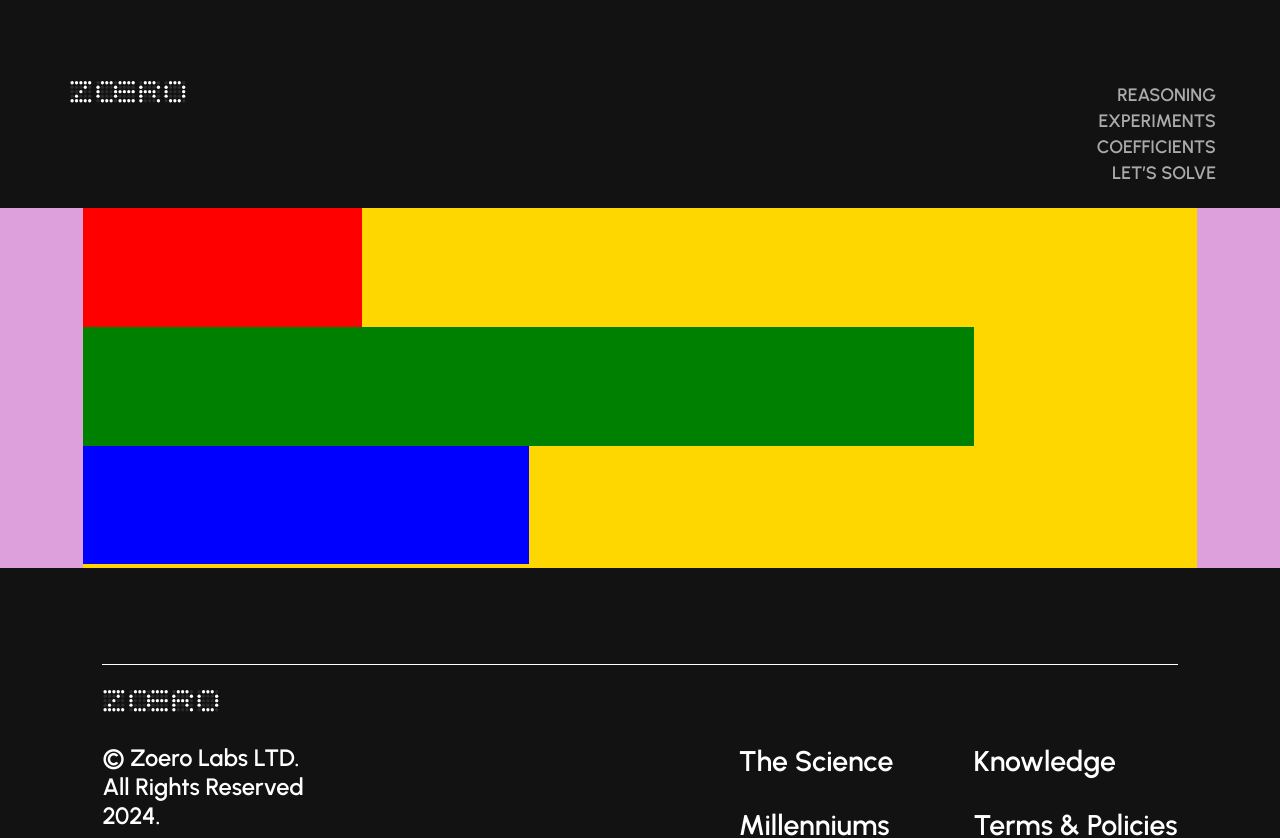
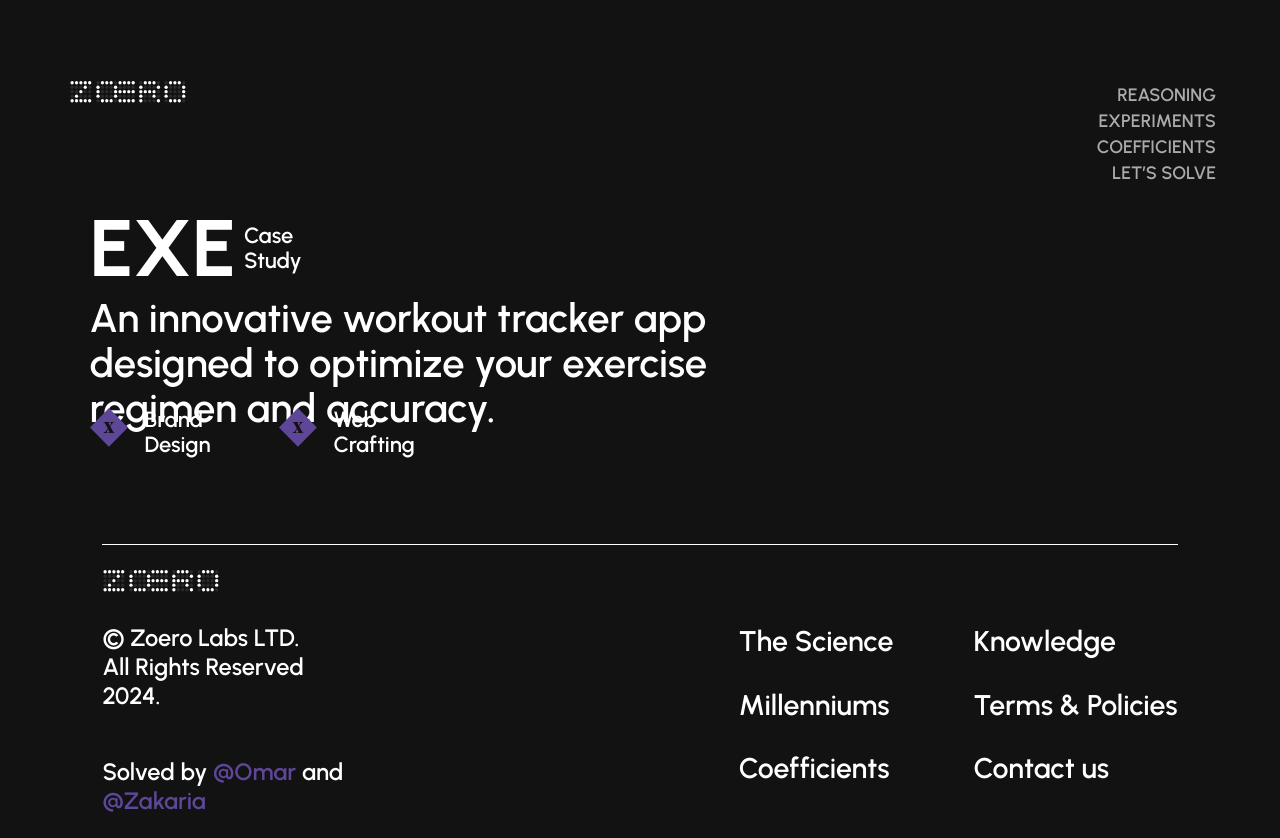
Before and after one commit to ivantrejoc/zoerowebsite, a React (Vite) app: page /experiments in a window 1280 px wide. Shown: the top 838 px of the page. Built offline with nearby package versions, Linux system fonts and the light colour scheme.

Commit message:
experiments/main-hero

```diff
--- a/src/assets/css/_default.css
+++ b/src/assets/css/_default.css
@@ -201,3 +201,12 @@ letter-spacing: 0.15rem;
 .footerLinks:hover{
   text-decoration: underline;
 }
+
+/* EXPERIMENTS STYLES */
+
+#x-icon{
+  width: 2.42894rem;
+  height: 2.42894rem;
+  flex-shrink: 0;
+  box-sizing: border-box
+}
--- a/src/pages/Experiments.jsx
+++ b/src/pages/Experiments.jsx
@@ -1,5 +1,6 @@
-import { Box } from "@mui/material";
+import { Box, Typography } from "@mui/material";
 import { useTheme } from "@emotion/react";
+import xicon from "../assets/icons/x-icon.svg";
 
 const Experiments = () => {
   const theme = useTheme();
@@ -20,7 +21,6 @@ const Experiments = () => {
       <Box
         id="hero-experiment-container"
         sx={{
-          background: "plum",
           display: "flex",
           justifyContent: "start",
           alignItems: "center",
@@ -28,52 +28,125 @@ const Experiments = () => {
           position: "relative",
           width: "100%",
           overflowX: "0px",
-          height: "45vh",
-          maxHeight: "45vh",
+          height: "30vh",
+          maxHeight: "30vh",
           marginBottom: 12
         }}
       >
         <Box
           sx={{
-            background: "gold",
             display: "flex",
             justifyContent: "start",
             alignItems: "start",
             flexDirection: "column",
             position: "relative",
-            width: "87%",
+            width: "86%",
             height: "100%",
-            margin: "0 6.5vw 0 6.5vw",
+            margin: "0 7vw 0 7vw",
             maxHeight: "100%"
           }}
         >
           <Box
             sx={{
-              background: "red",
-              width: "25%",
-              height: "33%",
+              width: "15%",
+              height: "9vh",
               display: "flex",
-              flexDirection: "column"
+              gap: 1,
+              marginBottom: 2
             }}
-          ></Box>
+          >
+            <Typography
+              variant="h2"
+              sx={{
+                fontFamily: "Urbanist",
+                fontSize: "5rem",
+                fontStyle: "normal",
+                fontWeight: "700",
+                lineHeight: "100%"
+              }}
+              component="h2"
+            >
+              EXE
+            </Typography>
+            <Typography
+              variant="text"
+              component="p"
+              sx={{
+                width: "10%",
+                paddingTop: 2
+              }}
+            >
+              Case Study
+            </Typography>
+          </Box>
           <Box
             sx={{
-              background: "green",
-              width: "80%",
-              height: "33%",
+              width: "60%",
+              height: "12vh",
               display: "flex",
-              flexDirection: "column"
+              flexDirection: "column",
+              marginBottom: 2
             }}
-          ></Box>
+          >
+            <Typography
+              sx={{
+                fontFamily: "Urbanist",
+                fontSize: "2.5rem",
+                fontStyle: "normal",
+                fontWeight: "600",
+                lineHeight: "112%"
+              }}
+              component="p"
+            >
+              An innovative workout tracker app designed to optimize your
+              exercise regimen and accuracy.
+            </Typography>
+          </Box>
           <Box
             sx={{
-              background: "blue",
-              width: "40%",
-              height: "33%",
+              width: "30%",
+              height: "5vh",
               display: "flex",
-              flexDirection: "column"
+              gap: 6
             }}
-          ></Box>
+          >
+            <Box
+              sx={{
+                display: "flex",
+                gap: 2
+              }}
+            >
+              <img id="x-icon" src={xicon} alt="x-icon" />{" "}
+              <Typography
+                variant="text"
+                sx={{
+                  justifyItems: "center",
+                  alignContent: "center"
+                }}
+                component="p"
+              >
+                Brand Design
+              </Typography>
+            </Box>
+            <Box
+              sx={{
+                display: "flex",
+                gap: 2
+              }}
+            >
+              <img id="x-icon" src={xicon} alt="x-icon" />{" "}
+              <Typography
+                variant="text"
+                sx={{
+                  justifyItems: "center",
+                  alignContent: "center"
+                }}
+                component="p"
+              >
+                Web Crafting
+              </Typography>
+            </Box>
+          </Box>
         </Box>
       </Box>
     </Box>
```
Also changed, not shown: src/assets/icons/x-icon.svg (added).
